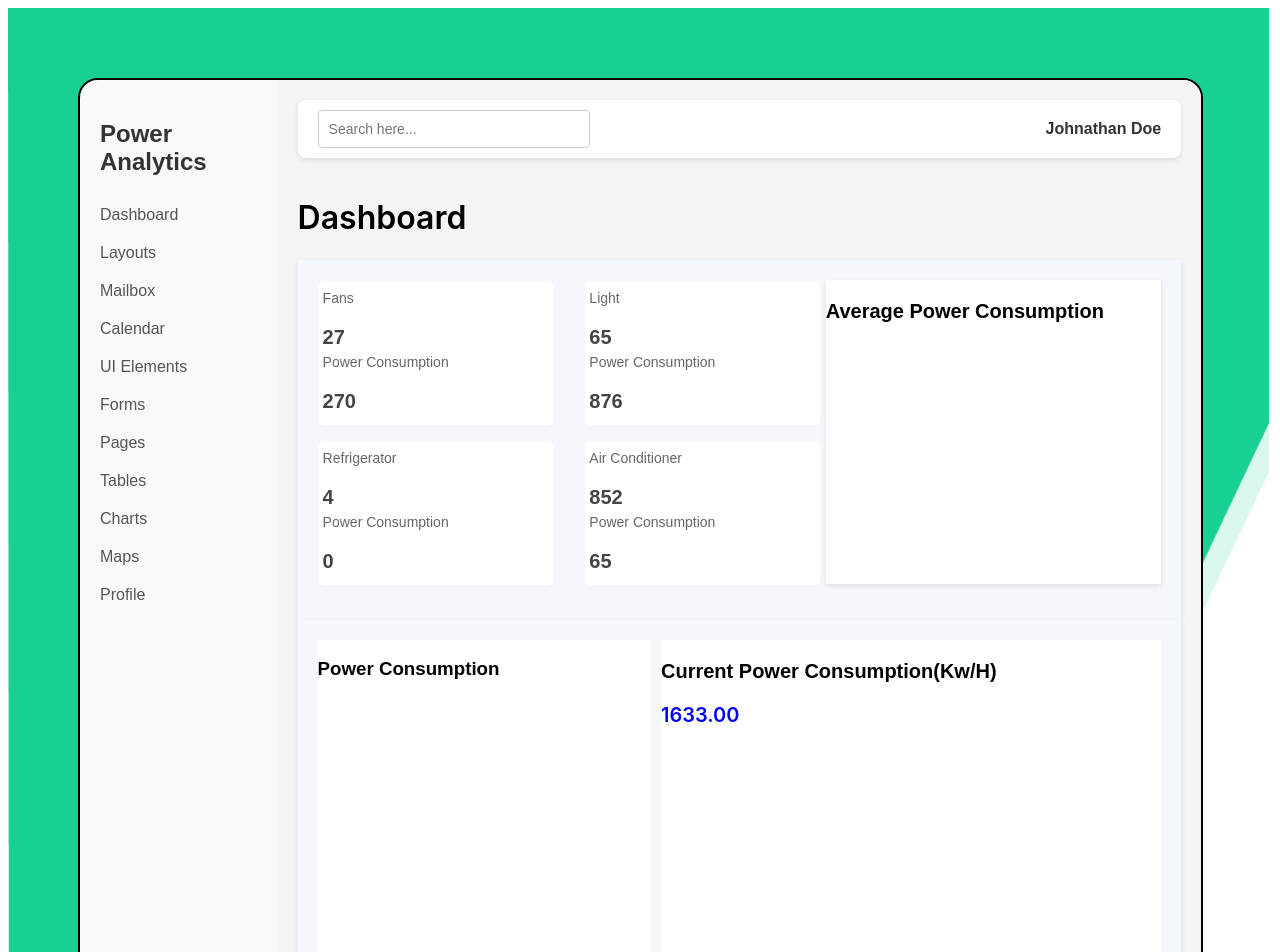
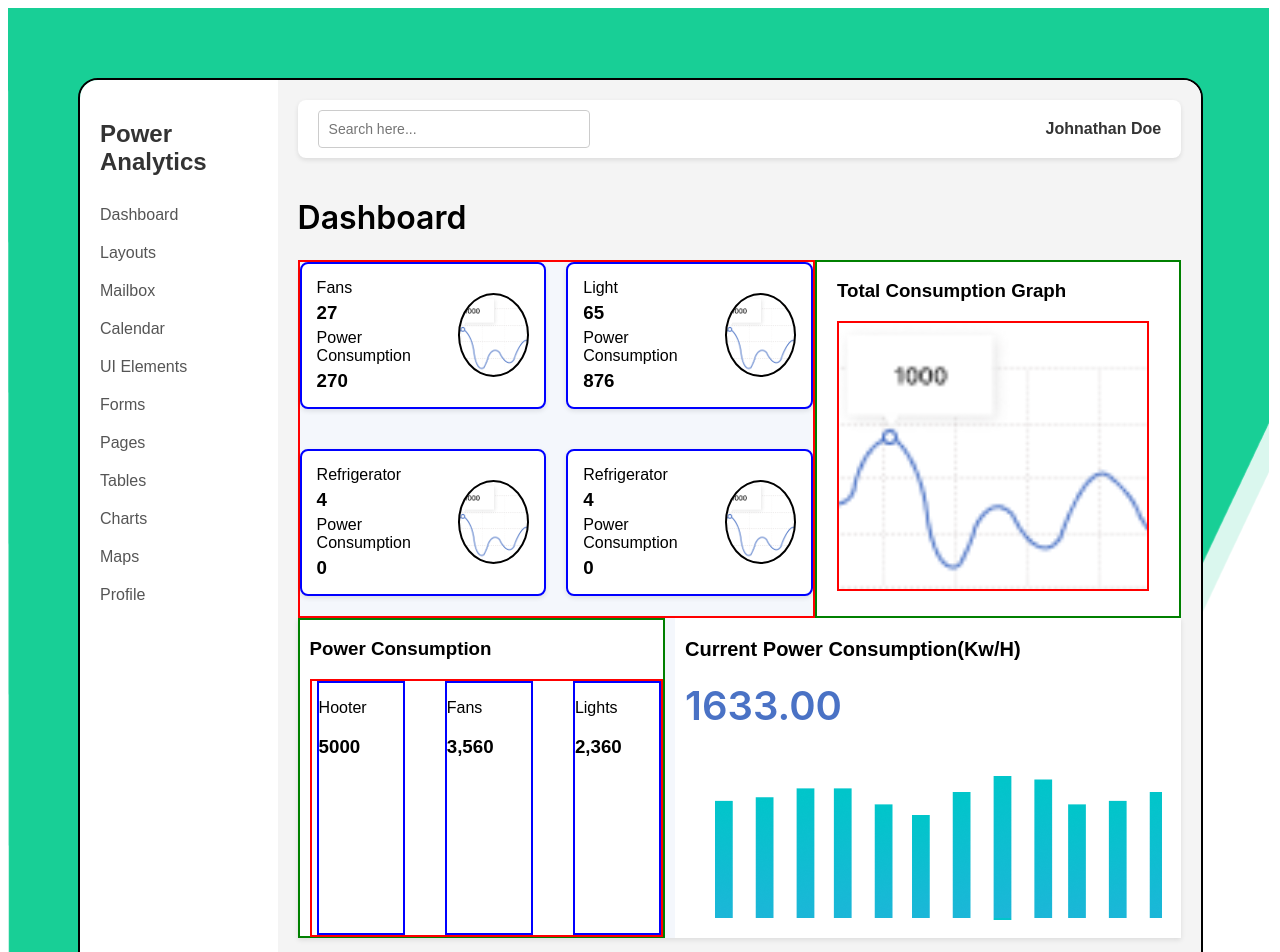
Before and after one commit to Lovedeep24/ugx00, a React (Vite) app: page / in a window 1280 px wide. Shown: the top 952 px of the page. Built offline with nearby package versions, Linux system fonts and the light colour scheme.

Commit message:
first commit

```diff
--- a/src/Styles/Dash.module.css
+++ b/src/Styles/Dash.module.css
@@ -16,6 +16,7 @@
   }
 
   .topNav {
+    /* border: 2px solid red; */
     display: flex;
     justify-content: space-between;
     align-items: center;
@@ -59,50 +60,73 @@ text-decoration-skip-ink: none;
     width: 100%;
   }
 
+
   .div1 {
+    display: flex;
     /* border: 2px solid red; */
-    display: flex;
-    /* flex-direction: column; */
-    flex: 1;
+    /* padding: 20px; */
+    width: 100%;
     background: rgba(244, 247, 252, 1);
-    /* border-radius: 8px; */
-    box-shadow: 0 2px 5px rgba(0, 0, 0, 0.1);
-    padding: 20px;
-    height: 20rem;
-    /* margin-right: 20px; */
   }
 
-  .div1 h3 {
-    font-size: 20px;
-    color: #444;
-    margin-bottom: 5px;
+  .data {
+    border: 2px solid red;
+    width: 60%;
+    display: grid;
+  grid-template-columns: repeat(2, 1fr);
+    gap: 20px;
   }
 
-  .div1 p {
-    font-size: 14px;
-    color: #666;
-    margin: 5px 0;
+  .item {
+    border: 2px solid blue;
+    flex: 1 1 calc(50% - 10px); /* Two items per row */
+    display: flex;
+    align-items: center;
+    justify-content: space-between;
+    background-color: white;
+    padding: 15px;
+    border-radius: 8px;
+    box-shadow: 0 2px 5px rgba(0, 0, 0, 0.1);
+    margin-bottom: 20px; /* Adds space between rows */
   }
 
-  .div1 .data {
-    /* border: 2px solid green; */
-    width: 60%;
-    height: 100%;
+  .info {
     display: flex;
-    justify-content: space-between;
-    flex-wrap: wrap;
+    flex-direction: column;
+    gap: 5px;
   }
 
-  .div1 .data div {
-    padding: 4px;
-    /* border: 2px solid gray; */
-    border-radius: 5px;
-    margin: 1px;
-    flex: 0 0 45%;
-    margin-bottom: 15px;
-    background-color: white;
+  .info p, .info h3 {
+    margin: 0;
   }
 
+  .dataImg {
+    width: 80px; /* Adjust width as needed */
+    height: 80px; /* Adjust height as needed */
+    background-image: url('../assets/Group3.png');
+    background-size: cover;
+    background-position: center;
+    background-repeat: no-repeat;
+    border: 2px solid black;
+    border-radius: 50%;
+    margin-left: 20px;
+  }
+  .consumptionGraph{
+    padding-left: 20px;
+    background-color: white;
+    color: black;
+    width: 40%;
+    border: 2px solid green;
+  }
+  .imageContainer{
+    border: 2px solid red;
+    background-image: url('../assets/Group4.png');
+    background-size: cover;
+    background-position: center;
+    background-repeat: no-repeat;
+    width: 90%;
+    height: 75%;
+  }
   .PowerConsumptio {
 
     width: 40%;
@@ -129,12 +153,27 @@ text-decoration-skip-ink: none;
     height: 100%;
   } */
   .circleData{
+    padding-left: 10px;
     background-color: white;
     color: black;
     width: 40%;
-    /* border: 2px solid green; */
+    border: 2px solid green;
+  }
+  .circleDivs{
+    display: grid;
+    place-items: center;
+    padding-left: 5px;
+    gap: 40px;
+    border: 2px solid red;
+    display: flex;
+  }
+  .circleDivs Div{
+    width: 100px;
+    border: 2px solid blue;
+    height: 250px;
   }
   .graph{
+    padding-left: 10px;
     background-color: white;
     /* border:2px solid green; */
     width: 60%;
@@ -147,11 +186,12 @@ text-decoration-skip-ink: none;
     margin-bottom: 5px;
   }
   .graph h1{
-    font-size: 20px;
-    color: blue;
+    font-size: 40px;
+    color: rgba(74, 114, 197, 1);
     margin-bottom: 5px;
   }
   .grapImg{
+
     background-image: url('../assets/Group3.png');
     width: 100%;
     height: 100%;
@@ -162,7 +202,15 @@ text-decoration-skip-ink: none;
      background: rgba(244, 247, 252, 1);
     /* border-radius: 8px; */
     box-shadow: 0 2px 5px rgba(0, 0, 0, 0.1);
-    padding: 20px;
+    /* padding: 20px; */
+  }
+  .graphimg{
+    margin-top: 50px;
+    margin-left: 30px;
+    /* border: 2px solid red; */
+    background-image: url('../assets/Bargrpah.png');
+    width: 90%;
+    height: 45%;
   }
 
   /* Responsive Design */
--- a/src/Styles/SideBar.module.css
+++ b/src/Styles/SideBar.module.css
@@ -1,8 +1,9 @@
 /* Styles/Sidebar.module.css */
 .sidebar {
     width: 200px;
-    background-color: #f8f9fa;
+    background-color: white;
     padding: 20px;
+    box-shadow: 0 2px 5px rgba(0, 1, 0, 0);
   }
 
   .title {
--- a/src/components/Dashboard2.jsx
+++ b/src/components/Dashboard2.jsx
@@ -12,42 +12,70 @@ const Dashboard2 = () => {
         <div className={styles.DashboardMain}>
             <h1>Dashboard</h1>
                 <div className={styles.innerDash}>
-                    <div className={styles.div1}>
-                        <div className={styles.data}>
-
-
-                        <div>
+                <div className={styles.div1}>
+                      <div className={styles.data}>
+                        <div className={styles.item}>
+                          <div className={styles.info}>
                             <p>Fans</p>
                             <h3>27</h3>
                             <p>Power Consumption</p>
                             <h3>270</h3>
+                          </div>
+                          <div className={styles.dataImg}></div>
                         </div>
-                        <div>
+                        <div className={styles.item}>
+                          <div className={styles.info}>
                             <p>Light</p>
                             <h3>65</h3>
                             <p>Power Consumption</p>
                             <h3>876</h3>
+                          </div>
+                          <div className={styles.dataImg}></div>
                         </div>
-                        <div>
+                        <div className={styles.item}>
+                          <div className={styles.info}>
                             <p>Refrigerator</p>
                             <h3>4</h3>
                             <p>Power Consumption</p>
                             <h3>0</h3>
+                          </div>
+                          <div className={styles.dataImg}></div>
                         </div>
-                        <div>
-                            <p>Air Conditioner</p>
-                            <h3>852</h3>
+                        <div className={styles.item}>
+                          <div className={styles.info}>
+                            <p>Refrigerator</p>
+                            <h3>4</h3>
                             <p>Power Consumption</p>
-                            <h3>65</h3>
+                            <h3>0</h3>
+                          </div>
+                          <div className={styles.dataImg}></div>
                         </div>
+                      </div>
+                      <div className={styles.consumptionGraph}>
+                            <h3>Total Consumption Graph</h3>
+                            <div className={styles.imageContainer}>
+
+                            </div>
                     </div>
-                        <div className={styles.PowerConsumptio}>
-                            <h3>Average Power Consumption</h3>
-                        </div>
                     </div>
+
                     <div className={styles.div2}>
                         <div className={styles.circleData}>
                             <h3>Power Consumption</h3>
+                            <div className={styles.circleDivs}>
+                            <div className={styles.divs1}>
+                                <p>Hooter</p>
+                                <h3>5000</h3>
+                            </div>
+                            <div className={styles.divs2}>
+                                <p>Fans</p>
+                                <h3>3,560</h3>
+                            </div>
+                            <div className={styles.divs3}>
+                                <p>Lights</p>
+                                <h3>2,360</h3>
+                            </div>
+                            </div>
                         </div>
                         <div className={styles.graph}>
                             <h3>Current Power Consumption(Kw/H)</h3>
```
Also changed, not shown: src/assets/Bargrpah.png (added), src/assets/Group4.png (added).
